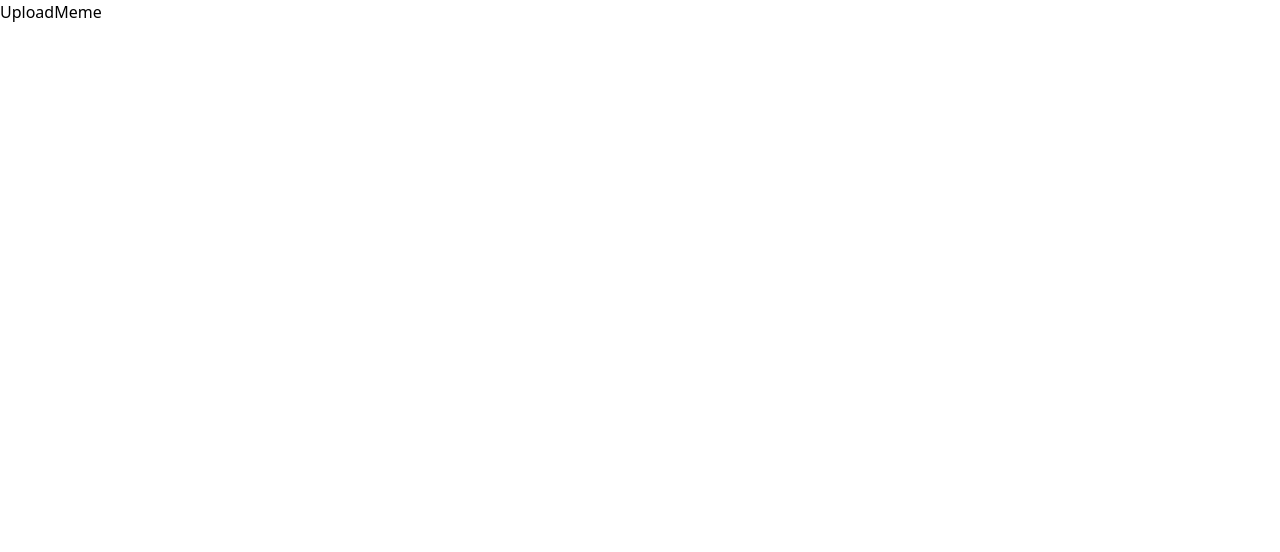
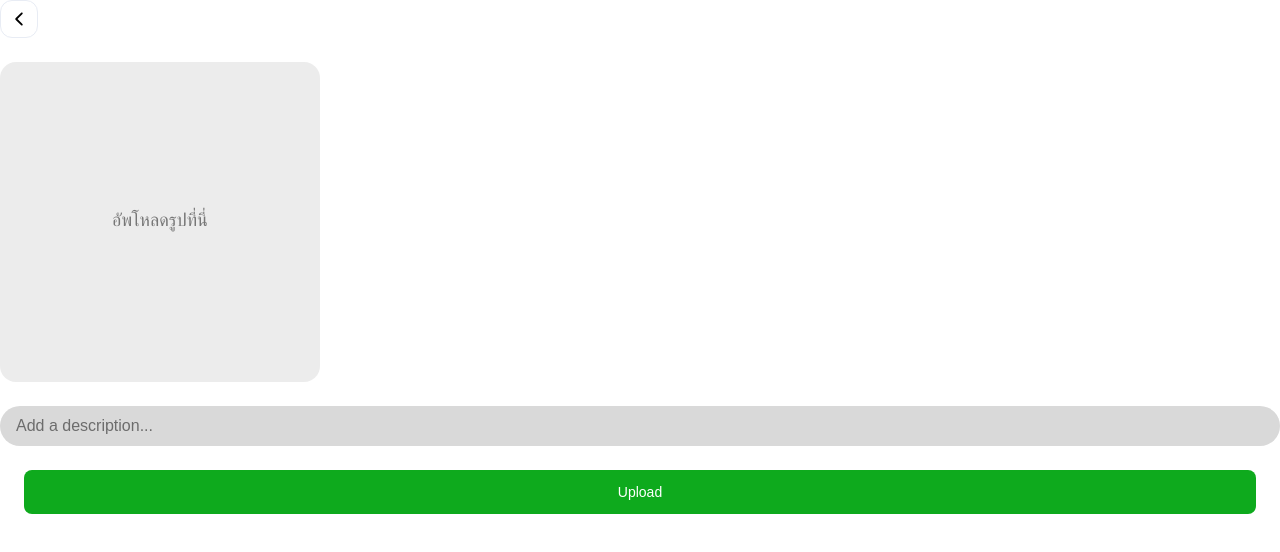
Before and after one commit to IamMrTeapot/Mememorize, a React (Vite) app: page /more-memes in a window 1280 px wide. Shown: the top 552 px of the page. Built offline with nearby package versions, Linux system fonts and the light colour scheme.

Commit message:
feat: upload meme

```diff
--- a/src/pages/MoreMemes/components/UploadMeme.tsx
+++ b/src/pages/MoreMemes/components/UploadMeme.tsx
@@ -1,3 +1,67 @@
-export default function UploadMeme() {
-  return <div>UploadMeme</div>;
+import { IoIosArrowBack } from "react-icons/io";
+import LoginButton from "../../../components/LoginButton";
+import { useNavigate } from "react-router-dom";
+import { useState } from "react";
+export default function UploadMeme({
+  isUploaded,
+  setIsUploaded,
+}: {
+  isUploaded: boolean;
+  setIsUploaded: (isUploaded: boolean) => void;
+}) {
+  const navigate = useNavigate();
+  const [image, setImage] = useState<File | null>(null);
+  const [description, setDescription] = useState("");
+
+  const handleImageUpload = (e: React.ChangeEvent<HTMLInputElement>) => {
+    if (e.target.files && e.target.files.length > 0) {
+      setImage(e.target.files[0]);
+    }
+  };
+
+  return (
+    <div className="flex flex-col space-y-6">
+      <div>
+        <button
+          className="bg-white border-[1px] border-[#E8ECF4] p-2 rounded-xl flex justify-items-start"
+          onClick={() => {
+            navigate("/memes");
+          }}
+        >
+          <IoIosArrowBack size={20} />
+        </button>
+      </div>
+      <div className="bg-[#D9D9D9]/50 h-80 w-80 rounded-2xl cursor-pointer">
+        {image ? (
+          <img
+            src={URL.createObjectURL(image)}
+            alt={image.name}
+            className="absolute h-80 w-80 rounded-2xl object-cover"
+          />
+        ) : (
+          <p className="h-36 w-80 absolute font-urbanist text-lg text-black/50 text-center translate-y-full">
+            อัพโหลดรูปที่นี่
+          </p>
+        )}
+        <input
+          type="file"
+          accept="image/png, image/jpeg"
+          className="opacity-0 h-80 w-80"
+          onChange={handleImageUpload}
+        />
+      </div>
+      {image && (
+        <p className="font-urbanist text-sm text-black/50 -translate-y-3 overflow-hidden">
+          {image.name}
+        </p>
+      )}
+      <input
+        type="text"
+        placeholder="Add a description..."
+        className="bg-[#D9D9D9] py-2 px-4 rounded-full w-full focus:outline-none focus:ring-1 focus:ring-black/50 font-urbanist text-black/80 placeholder:text-black/50"
+        onChange={(e) => setDescription(e.target.value)}
+      />
+      <LoginButton onClick={() => {}} color="green" isUpload={true} />
+    </div>
+  );
 }
```
